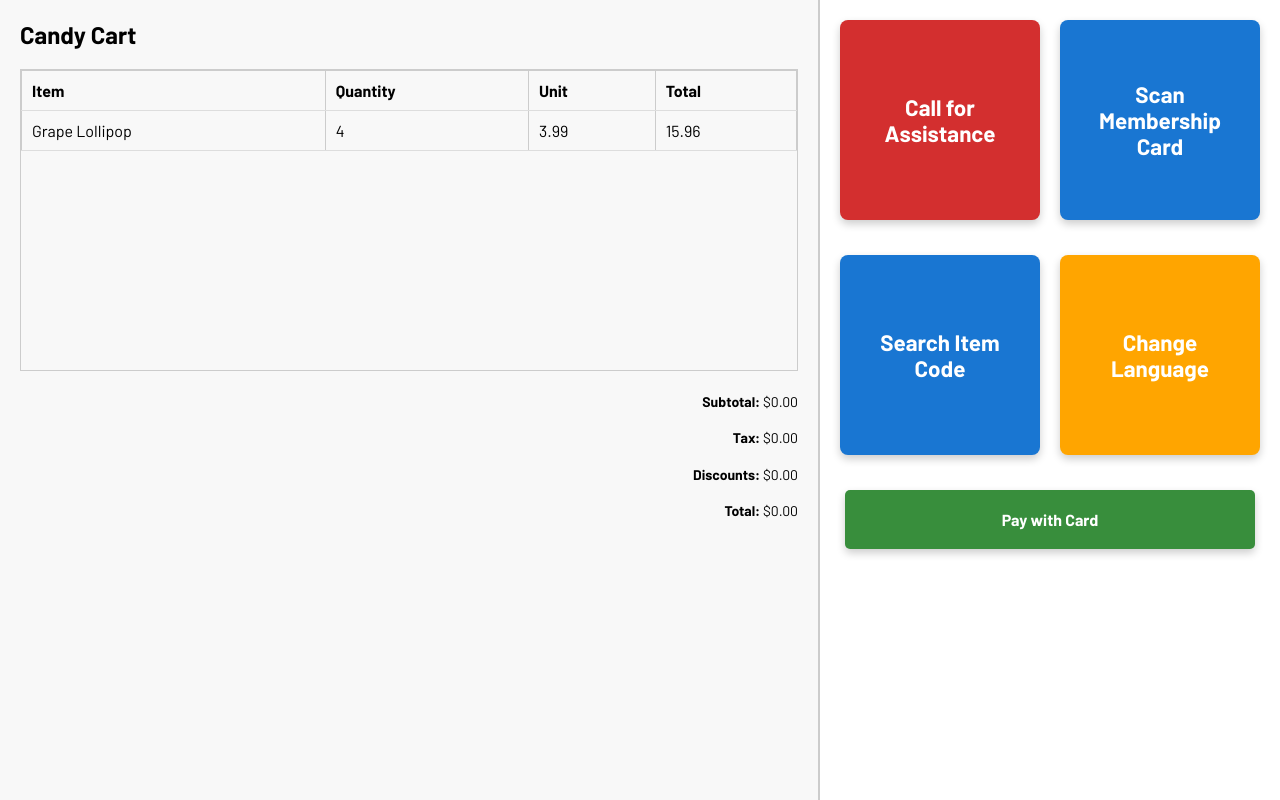
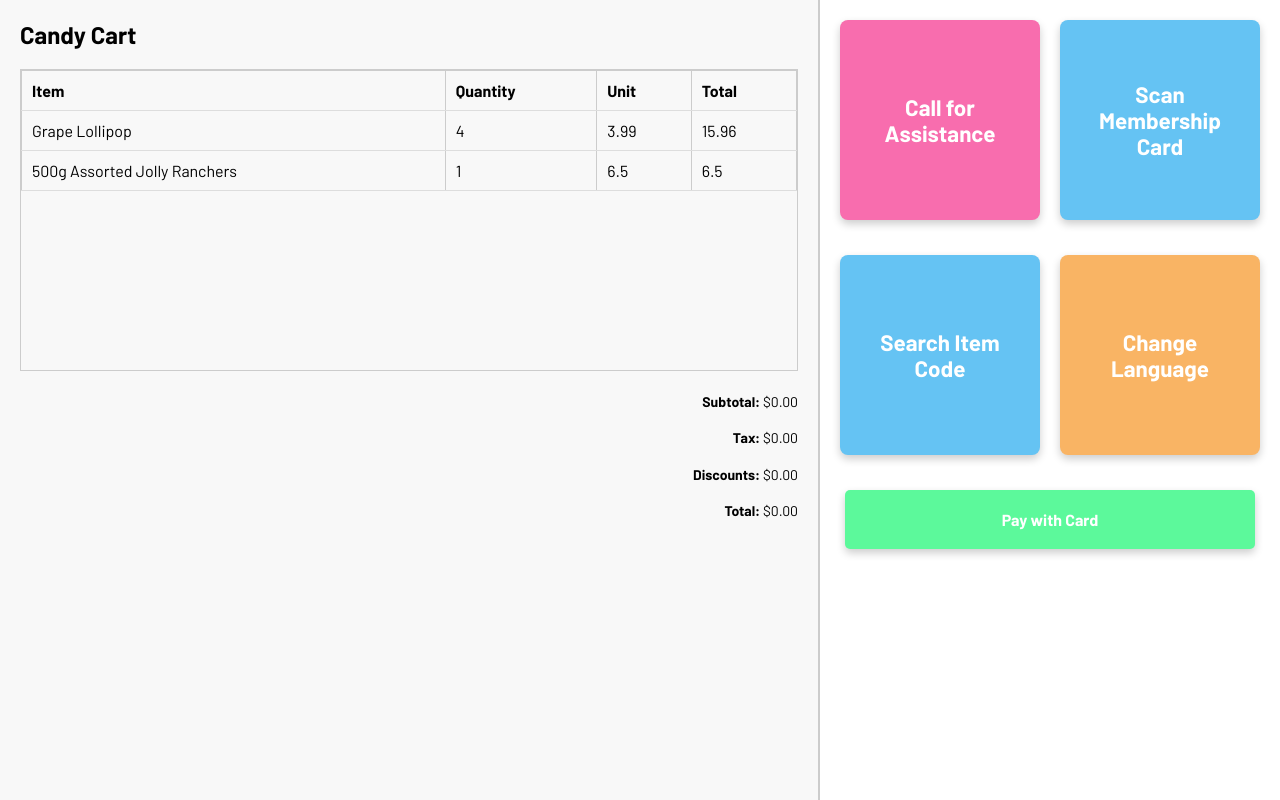
Before and after one commit to melswain/sweet-candy-co, a Flask app: page /customers in a window 1280 px wide. Run offline with Flask 3, Linux system fonts and the light colour scheme; some web fonts are replaced.

Commit message:
Minor changes

```diff
--- a/app.py
+++ b/app.py
@@ -41,7 +41,12 @@ def toggle():
 
 @app.route('/customers')
 def customers():
-    return render_template('customers.html')
+    # placeholder data for fridge temperature and humidity values
+    items = [
+        {'name': 'Grape Lollipop', 'quantity': 4, 'unit': 3.99, 'total': 15.96},
+        {'name': '500g Assorted Jolly Ranchers', 'quantity': 1, 'unit': 6.50, 'total': 6.50}
+    ]
+    return render_template('customers.html', items=items)
 
 if __name__ == '__main__':
     app.run(debug=True)
--- a/static/checkout_style.css
+++ b/static/checkout_style.css
@@ -81,7 +81,7 @@ button {
     box-shadow: 0 4px 8px rgba(0,0,0,0.2);
     transition: transform 0.2s ease;
 }
-.green { background-color: #2ecc71; color: white; }
+.green { background-color: #5cf99b; color: white; }
 
 .button:hover {
     transform: scale(1.05);
@@ -116,10 +116,9 @@ button {
     transform: scale(1.05);
 }
 
-.red { background-color: #d32f2f; }
-.blue { background-color: #1976d2; }
-.green { background-color: #388e3c; }
-.yellow { background-color: orange}
+.red { background-color: #f86dae; }
+.blue { background-color: #65c3f3; }
+.yellow { background-color: #f9b464}
 
 .jumbo {
     font-weight: bold;
--- a/static/style.css
+++ b/static/style.css
@@ -1,4 +1,4 @@
-/* Colours: #D3F8E2, #E4C1F9, #F694C1, #EDE7B1, #A9DEF9 */
+/* Colours: #D3F8E2 (green), #E4C1F9 (purple), #F694C1 (pink), #EDE7B1 (yellow), #A9DEF9 (blue) */
 
 body {
   font-family: 'Barlow', sans-serif;
--- a/templates/customers.html
+++ b/templates/customers.html
@@ -23,8 +23,10 @@
           </tr>
         </thead>
         <tbody>
-          <tr><td>Grape Lollipop</td><td>4</td><td>3.99</td><td>15.96</td></tr>
+          {% for item in items %}
+          <tr><td>{{ item.name }}</td><td>{{ item.quantity }}</td><td>{{ item.unit }}</td><td>{{ item.total }}</td></tr>
           <!-- <tr><td>Grape Lollipop</td><td>4</td><td>3.99</td><td>15.96</td></tr> -->
+          {% endfor %}
         </tbody>
       </table>
     </div>
```
